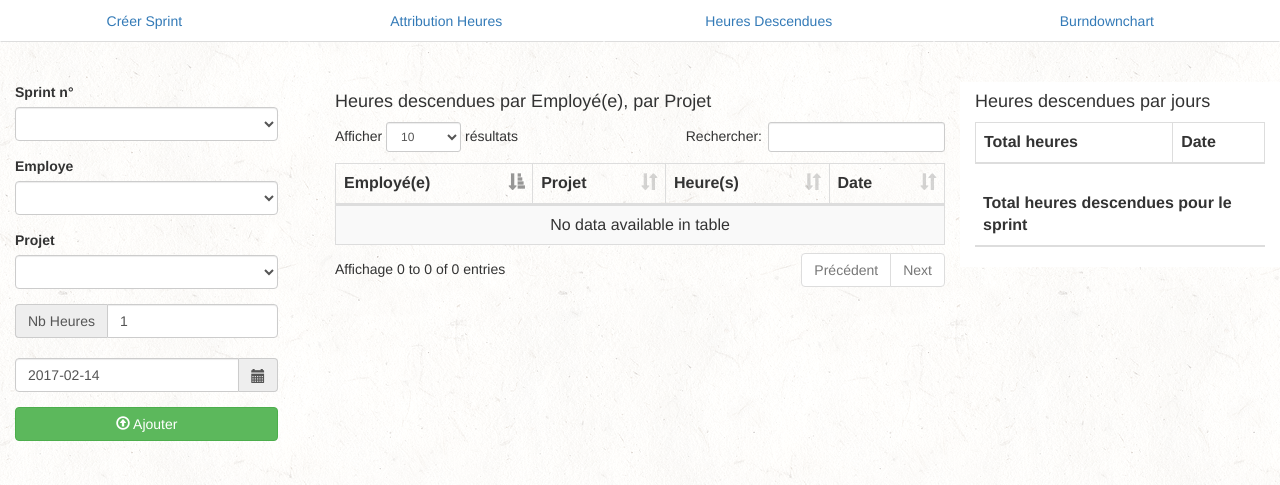
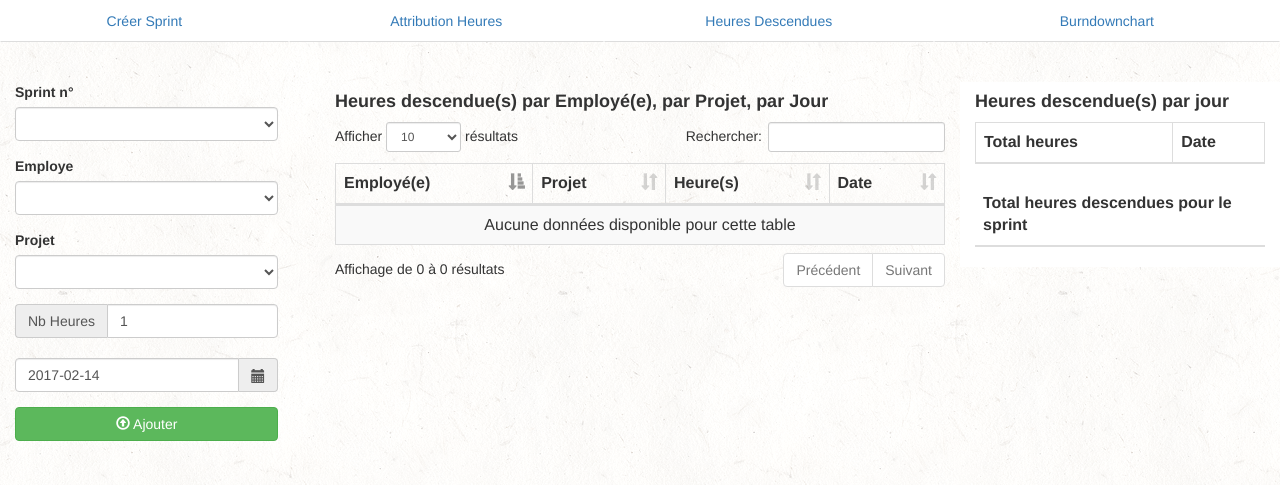
Before and after one commit to 2hill/ScrumManager, a PHP site: page /page3.php in a window 1280 px wide. Shown: the top 485 px of the page. Run offline with PHP 8.4, Linux system fonts and the light colour scheme; data that the repository does not hold is empty.

Commit message:
Suppression de retour à la ligne inutile, phrases traduites en fr

```diff
--- a/api/www/actions.php
+++ b/api/www/actions.php
@@ -2,7 +2,6 @@
 
 use Symfony\Component\HttpFoundation\Request;
 use Symfony\Component\HttpFoundation\ParameterBag;
-
 
 $app->get('/action/getChart/{numero}', function ($numero) use ($app) {
     $qb = $app['db']->createQueryBuilder('');
@@ -28,8 +27,6 @@ $app->get('/action/getChart/{numero}', function ($numero) use ($app) {
     $tmpQuery = $bdd->prepare($sql);
     $tmpQuery->execute();
 
-
-
     $result = $tmpQuery->fetchAll();
 
     $values = [];
@@ -45,7 +42,6 @@ $app->get('/action/getChart/{numero}', function ($numero) use ($app) {
     }
     if (!$values && !$hours && !$interferences && !$sprintou ){
          $app->abort(404, "Le Sprint n°$numero manque de données pour afficher le tableau" );
-
     }
 
     $toReturn[] = $values;
@@ -79,8 +75,6 @@ $app->get('/action/sprintExist/{numero}', function ($numero) use ($app) {
     $tmpQuery = $bdd->prepare($sql);
     $tmpQuery->execute();
 
-
-
     $result = $tmpQuery->fetchAll();
     if(count($result) > 0){
         return $app->json(true);
--- a/header.php
+++ b/header.php
@@ -31,7 +31,6 @@ or die ('Cannot connect to db');
 $host = "localhost";
 ?>
 
-
 <script>
 //Set the active class for tab with page name
     $(document).ready(function(){
@@ -42,7 +41,6 @@ $host = "localhost";
         $('a[href='+lastsegment+']').parent().addClass('active');
     });
 
-
 </script>
 
 </html>
--- a/page3.php
+++ b/page3.php
@@ -120,9 +120,9 @@
 
                 <div class="col-sm-6">
 
-                    <h4>Heures descendues par Employé(e), par Projet</h4>
+                    <h4><b>Heures descendue(s) par Employé(e), par Projet, par Jour</b></h4>
 
-                        <table id="tomlabonnenote" class="table table-striped table-bordered">
+                        <table id="datatable" class="table table-striped table-bordered">
 
                             <thead>
                                 <tr>
@@ -185,7 +185,7 @@
                 <!--Total heures descendues par jour-->
                 <div class="col-sm-3"  style="background-color: white;">
 
-                    <h4>Heures descendues par jours</h4>
+                    <h4><b>Heures descendue(s) par jour</b></h4>
 
                         <table class="table table-striped table-bordered">
 
@@ -199,7 +199,6 @@
                             <tbody>
 
                                 <?php
-
                                     try
                                     {
                                         $bdd = new PDO('mysql:host=localhost;dbname=scrum;charset=utf8', 'root', '');
@@ -228,14 +227,11 @@
                                     }
 
                                         $reponse->closeCursor();
-
                                 ?>
 
                             </tbody>
 
                         </table>
-
-
 
                         <table class="table">
                             <thead>
@@ -290,7 +286,7 @@
         <script>
         // script pour transformer la table bootstrap en datable bootstrap et avoir le mode de trie possible
         $(document).ready(function() {
-            $('#tomlabonnenote').DataTable();
+            $('#datatable').DataTable();
         } );
 
         //
```
Also changed, not shown: index.php (+4 -5 lines), page2.php (+8 -8 lines), page4.php (+0 -8 lines), README.md, js/jquery.dataTables.min.js.
